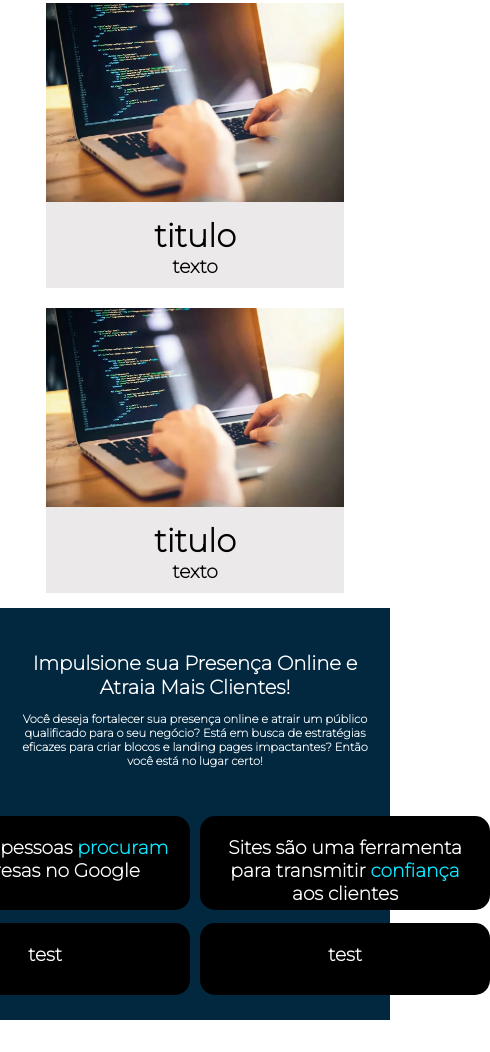
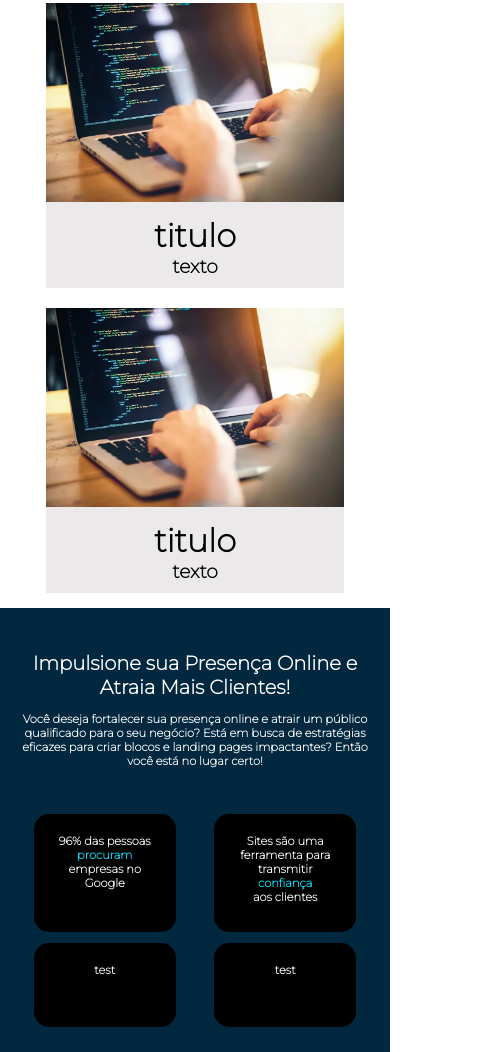
Before and after one commit to CaioGomest/StackCode, a plain HTML site: page index.html in a window 390 px wide. Shown: the part 792-1844 px from the top of the page, 490 px wide, since content can reach past the window. Before the commit the page ends 1812 px from the top, so only its background shows below. Drawn offline with Linux system fonts and the light colour scheme.

Commit message:
atualizando caixa de texto

```diff
--- a/index.css
+++ b/index.css
@@ -261,5 +261,12 @@ header {
     font-size: 2.5vw;
     text-align: center;
 }
+.element-grid {
+    width: calc(120%/2);
+    height: calc(120%/2);
+    margin: 10px;
+    font-size: 2.5vw;
 
 }
+
+}
```
